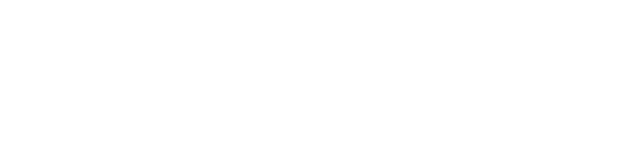
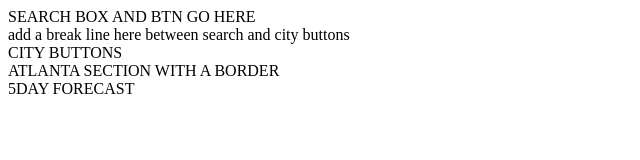
Before and after one commit to jamesfillerup/weather-dashboard, a plain HTML site: page index.html in a window 1280 px wide. Shown: the whole page, without its empty margins (0-640 px from the left). Drawn offline with Linux system fonts and the light colour scheme.

Commit message:
htmllayout

```diff
--- a/index.html
+++ b/index.html
@@ -11,21 +11,21 @@
     <header>
 
     </header>
+<!-- LEFT side of the page -->
+    <aside>
+SEARCH BOX AND BTN GO HERE
+    </aside>
+    add a break line here between search and city buttons
     <nav>
-
+ CITY BUTTONS
     </nav>
+<!-- RIGHT side of the page -->
     <section>
-
+ATLANTA SECTION WITH A BORDER
     </section>
     <article>
-
+5DAY FORECAST
     </article>
-    <aside>
-
-    </aside>
-    <footer>
-
-    </footer>
 </body>
 <script src="/assets/js/script.js"></script>
 </html>
```
Also changed, not shown: 1 other file.
